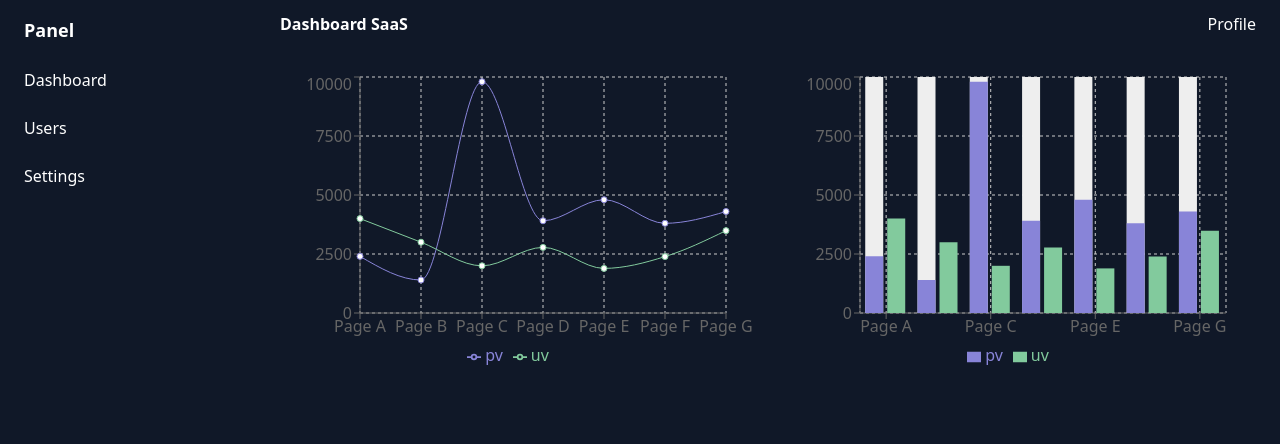
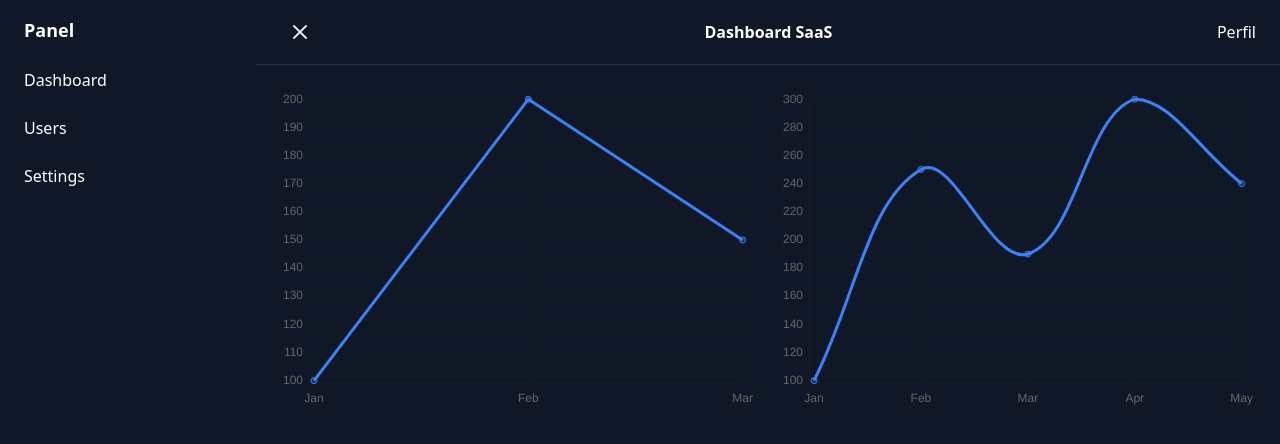
Before and after one commit to JuanLu90/dashboard-sass-admin, a Next.js app: page / in a window 1280 px wide. Shown: the top 444 px of the page. Built offline with nearby package versions, Linux system fonts and the light colour scheme.

Commit message:
refactor(charts): chart deps update from recharts to chartjs

```diff
--- a/package.json
+++ b/package.json
@@ -9,13 +9,14 @@
     "lint": "next lint"
   },
   "dependencies": {
+    "chart.js": "^4.5.0",
     "class-variance-authority": "^0.7.1",
     "clsx": "^2.1.1",
     "lucide-react": "^0.518.0",
     "next": "15.3.4",
     "react": "^19.0.0",
+    "react-chartjs-2": "^5.3.0",
     "react-dom": "^19.0.0",
-    "recharts": "^2.15.3",
     "tailwind-merge": "^3.3.1"
   },
   "devDependencies": {
--- a/src/app/layout.tsx
+++ b/src/app/layout.tsx
@@ -1,8 +1,10 @@
-import type { Metadata } from "next";
+"use client";
+
 import { Geist, Geist_Mono } from "next/font/google";
 import "./globals.css";
 import Sidebar from "@/components/layout/Sidebar";
 import Header from "@/components/layout/Header";
+import { useState } from "react";
 
 const geistSans = Geist({
   variable: "--font-geist-sans",
@@ -14,25 +16,30 @@ const geistMono = Geist_Mono({
   subsets: ["latin"],
 });
 
-export const metadata: Metadata = {
-  title: "Create Next App",
-  description: "Generated by create next app",
-};
-
 export default function RootLayout({
   children,
 }: Readonly<{
   children: React.ReactNode;
 }>) {
+  const [sidebarOpen, setSidebarOpen] = useState(true);
+
   return (
     <html lang="en">
       <body
         className={`dark bg-gray-900 text-white ${geistSans.variable} ${geistMono.variable} antialiased`}
       >
-        <div className="flex h-screen">
-          <Sidebar />
-          <div className="flex-1 flex flex-col">
-            <Header />
+        <div className="">
+          <Sidebar open={sidebarOpen} />
+          <div
+            className={`
+      flex-1 flex flex-col transition-all duration-300
+      ${sidebarOpen ? "ml-64" : "ml-0"}
+    `}
+          >
+            <Header
+              toggleSidebar={() => setSidebarOpen((prev) => !prev)}
+              sidebarOpen={sidebarOpen}
+            />
             <main className="flex-1 overflow-y-auto p-6">{children}</main>
           </div>
         </div>
--- a/src/app/page.tsx
+++ b/src/app/page.tsx
@@ -1,13 +1,19 @@
 import HomeLineChart from "@/components/charts/HomeLineChart";
 import HomeBarChart from "@/components/charts/HomeBarChart";
+import { Metadata } from "next";
+
+export const metadata: Metadata = {
+  title: "Dashboard Sass Admin",
+  description: "Dashboard Sass Admin",
+};
 
 export default function Home() {
   return (
-    <div className="flex w-full gap-6">
-      <div className="flex-1 min-w-0">
+    <div className="flex gap-6">
+      <div className="min-w-0 w-full h-80">
         <HomeLineChart />
       </div>
-      <div className="flex-1 min-w-0">
+      <div className="min-w-0 w-full h-80">
         <HomeBarChart />
       </div>
     </div>
--- a/src/components/charts/HomeBarChart.tsx
+++ b/src/components/charts/HomeBarChart.tsx
@@ -1,39 +1,28 @@
 "use client";
 
 import { homeBarChartData } from "@/data/charts/homeBarChartData";
+
+import { Line } from "react-chartjs-2";
 import {
-  XAxis,
-  YAxis,
-  CartesianGrid,
-  Tooltip,
-  Legend,
-  ResponsiveContainer,
-  BarChart,
-  Bar,
-} from "recharts";
+  Chart as ChartJS,
+  LineElement,
+  CategoryScale,
+  LinearScale,
+  PointElement,
+} from "chart.js";
 
-export default function HomeLineChart() {
-  return (
-    <ResponsiveContainer width="100%" height={300}>
-      <BarChart
-        width={500}
-        height={300}
-        data={homeBarChartData}
-        margin={{
-          top: 5,
-          right: 30,
-          left: 20,
-          bottom: 5,
-        }}
-      >
-        <CartesianGrid strokeDasharray="3 3" />
-        <XAxis dataKey="name" />
-        <YAxis />
-        <Tooltip />
-        <Legend />
-        <Bar dataKey="pv" fill="#8884d8" background={{ fill: "#eee" }} />
-        <Bar dataKey="uv" fill="#82ca9d" />
-      </BarChart>
-    </ResponsiveContainer>
-  );
+export default function HomeBarChart() {
+  ChartJS.register(LineElement, CategoryScale, LinearScale, PointElement);
+
+  const options = {
+    responsive: true,
+    maintainAspectRatio: false,
+    plugins: {
+      legend: {
+        display: true,
+      },
+    },
+  };
+
+  return <Line data={homeBarChartData} options={options} />;
 }
--- a/src/components/charts/HomeLineChart.tsx
+++ b/src/components/charts/HomeLineChart.tsx
@@ -1,44 +1,28 @@
 "use client";
 
 import { homeLineChartData } from "@/data/charts/homeLineChartData";
+
+import { Line } from "react-chartjs-2";
 import {
-  XAxis,
-  YAxis,
-  CartesianGrid,
-  Tooltip,
-  Legend,
-  LineChart,
-  Line,
-  ResponsiveContainer,
-} from "recharts";
+  Chart as ChartJS,
+  LineElement,
+  CategoryScale,
+  LinearScale,
+  PointElement,
+} from "chart.js";
 
 export default function HomeLineChart() {
-  return (
-    <ResponsiveContainer width="100%" height={300}>
-      <LineChart
-        width={500}
-        height={300}
-        data={homeLineChartData}
-        margin={{
-          top: 5,
-          right: 30,
-          left: 20,
-          bottom: 5,
-        }}
-      >
-        <CartesianGrid strokeDasharray="3 3" />
-        <XAxis dataKey="name" />
-        <YAxis />
-        <Tooltip />
-        <Legend />
-        <Line
-          type="monotone"
-          dataKey="pv"
-          stroke="#8884d8"
-          activeDot={{ r: 8 }}
-        />
-        <Line type="monotone" dataKey="uv" stroke="#82ca9d" />
-      </LineChart>
-    </ResponsiveContainer>
-  );
+  ChartJS.register(LineElement, CategoryScale, LinearScale, PointElement);
+
+  const options = {
+    responsive: true,
+    maintainAspectRatio: false,
+    plugins: {
+      legend: {
+        display: true,
+      },
+    },
+  };
+
+  return <Line data={homeLineChartData} options={options} />;
 }
--- a/src/components/layout/Header.tsx
+++ b/src/components/layout/Header.tsx
@@ -1,8 +1,22 @@
-export default function Header() {
+import { Menu, X } from "lucide-react";
+
+type HeaderProps = {
+  toggleSidebar: () => void;
+  sidebarOpen: boolean;
+};
+
+export default function Header({ toggleSidebar, sidebarOpen }: HeaderProps) {
   return (
-    <header className="w-full px-6 py-3 flex items-center justify-between">
+    <header className="w-full bg-white dark:bg-gray-900 border-b px-6 py-3 flex items-center justify-between">
+      <button
+        onClick={toggleSidebar}
+        className="text-gray-800 dark:text-gray-200 p-2 rounded hover:bg-gray-200 dark:hover:bg-gray-800 transition"
+        aria-label={sidebarOpen ? "Close sidebar" : "Open sidebar"}
+      >
+        {sidebarOpen ? <X size={24} /> : <Menu size={24} />}
+      </button>
       <span className="font-semibold">Dashboard SaaS</span>
-      <span>Profile</span>
+      <span>Perfil</span>
     </header>
   );
 }
--- a/src/components/layout/Sidebar.tsx
+++ b/src/components/layout/Sidebar.tsx
@@ -3,7 +3,11 @@
 import Link from "next/link";
 import { usePathname } from "next/navigation";
 
-export default function Sidebar() {
+type SidebarProps = {
+  open: boolean;
+};
+
+export default function Sidebar({ open }: SidebarProps) {
   const pathname = usePathname();
 
   const arrayLinks = [
@@ -13,7 +17,14 @@ export default function Sidebar() {
   ];
 
   return (
-    <aside className="w-64 bg-gray-900 text-white h-full flex flex-col p-4">
+    <aside
+      className={`
+        w-64 bg-gray-900 text-white h-full flex flex-col p-4
+        fixed z-40 top-0 left-0
+        transition-transform duration-300
+        ${open ? "translate-x-0" : "-translate-x-full"}
+      `}
+    >
       <div className="mb-4 text-lg">
         <Link
           href="/"
--- a/src/data/charts/homeBarChartData.ts
+++ b/src/data/charts/homeBarChartData.ts
@@ -1,44 +1,13 @@
-export const homeBarChartData = [
-  {
-    name: "Page A",
-    uv: 4000,
-    pv: 2400,
-    amt: 2400,
-  },
-  {
-    name: "Page B",
-    uv: 3000,
-    pv: 1398,
-    amt: 2210,
-  },
-  {
-    name: "Page C",
-    uv: 2000,
-    pv: 9800,
-    amt: 2290,
-  },
-  {
-    name: "Page D",
-    uv: 2780,
-    pv: 3908,
-    amt: 2000,
-  },
-  {
-    name: "Page E",
-    uv: 1890,
-    pv: 4800,
-    amt: 2181,
-  },
-  {
-    name: "Page F",
-    uv: 2390,
-    pv: 3800,
-    amt: 2500,
-  },
-  {
-    name: "Page G",
-    uv: 3490,
-    pv: 4300,
-    amt: 2100,
-  },
-];
+export const homeBarChartData = {
+  labels: ["Jan", "Feb", "Mar", "Apr", "May"],
+  datasets: [
+    {
+      label: "Users",
+      data: [100, 250, 190, 300, 240],
+      borderColor: "#3b82f6",
+      backgroundColor: "rgba(59,130,246,0.2)",
+      fill: true,
+      tension: 0.4,
+    },
+  ],
+};
--- a/src/data/charts/homeLineChartData.ts
+++ b/src/data/charts/homeLineChartData.ts
@@ -1,44 +1,11 @@
-export const homeLineChartData = [
-  {
-    name: "Page A",
-    uv: 4000,
-    pv: 2400,
-    amt: 2400,
-  },
-  {
-    name: "Page B",
-    uv: 3000,
-    pv: 1398,
-    amt: 2210,
-  },
-  {
-    name: "Page C",
-    uv: 2000,
-    pv: 9800,
-    amt: 2290,
-  },
-  {
-    name: "Page D",
-    uv: 2780,
-    pv: 3908,
-    amt: 2000,
-  },
-  {
-    name: "Page E",
-    uv: 1890,
-    pv: 4800,
-    amt: 2181,
-  },
-  {
-    name: "Page F",
-    uv: 2390,
-    pv: 3800,
-    amt: 2500,
-  },
-  {
-    name: "Page G",
-    uv: 3490,
-    pv: 4300,
-    amt: 2100,
-  },
-];
+export const homeLineChartData = {
+  labels: ["Jan", "Feb", "Mar"],
+  datasets: [
+    {
+      label: "Users",
+      data: [100, 200, 150],
+      borderColor: "#3b82f6",
+      backgroundColor: "rgba(59, 130, 246, 0.2)",
+    },
+  ],
+};
```
Also changed, not shown: 1 other file (tests, documents, lock files or other folders).
